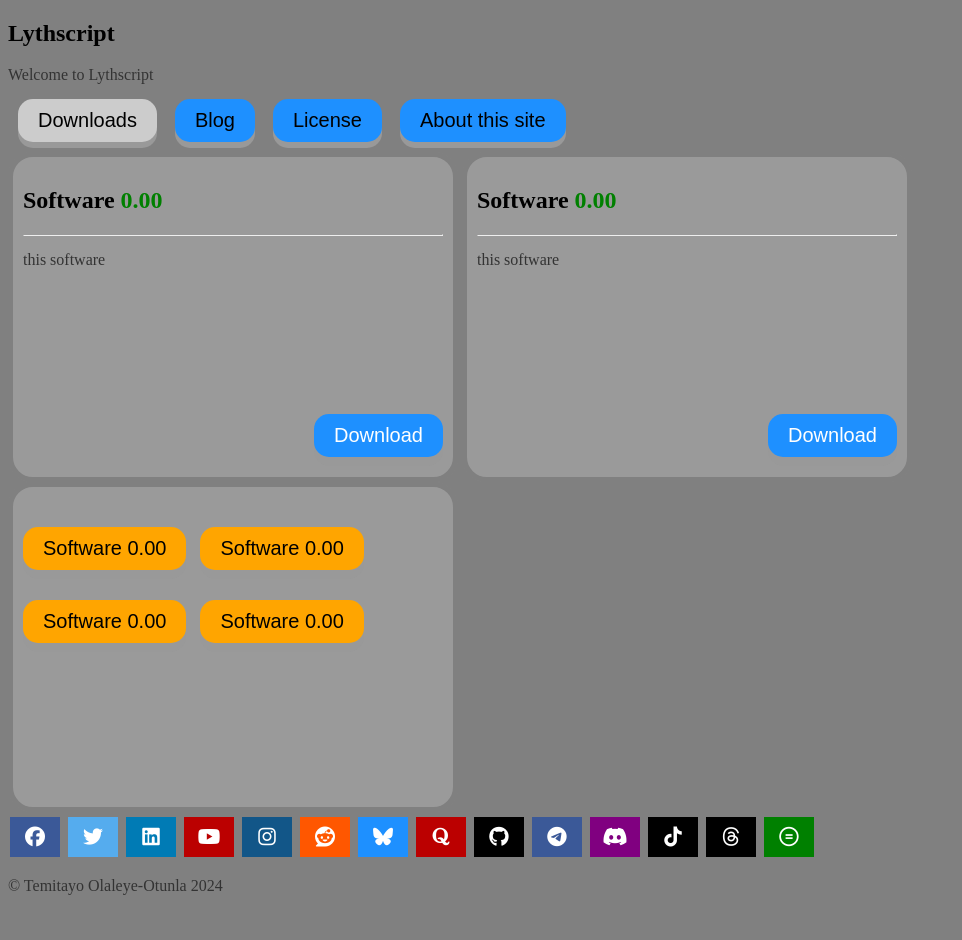
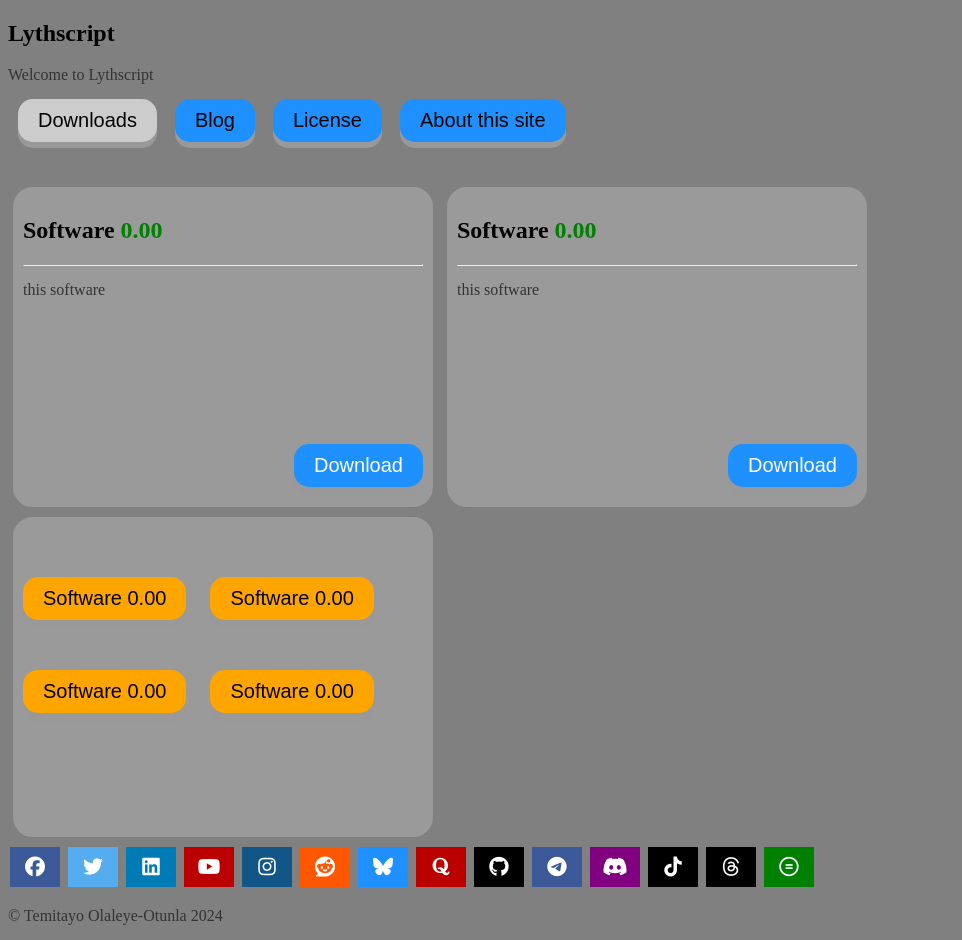
Before and after one commit to lythwind/lythwind.github.io, a Jekyll site: the page built from desktop.html, in a window 1280 px wide. Shown: the whole page, without its empty margins (0-962 px from the left). Built offline with Jekyll 4.4.1, drawn with Linux system fonts in a browser that asks for light colours; nearby versions of some CDN libraries; before the commit the page ends 910 px from its top, so only the background shows below that.

Commit message:
Update desktop.css

```diff
--- a/css/desktop.css
+++ b/css/desktop.css
@@ -1,7 +1,7 @@
 
 .bdiv-container {
   border-radius: 25px;
-  width: 420px;
+  width: 400px;
   height: 300px;
   padding: 10px;
   border: 5px solid gray;
@@ -87,6 +87,7 @@ button:active {
   text-align: center;
   text-decoration: none;
   margin: 5px 2px;
+
 }
 .fa:hover {
     opacity: 0.7;
@@ -154,7 +155,8 @@ button:active {
   border: none;
   background-color: transparent;
   margin-left: 10px;
-  padding-bottom: 10px
+  padding-bottom: 10px;
+  margin-bottom: 30px;
 }
 .tab button {
   background-color: DodgerBlue;
@@ -205,6 +207,6 @@ button:active {
   border-radius: 15px;
   box-shadow: 0 9px #999;
   position: relative;
-  margin-right: 10px;
-  margin-top:30px;
+  margin-right: 20px;
+  margin-top:50px;
 }
```
